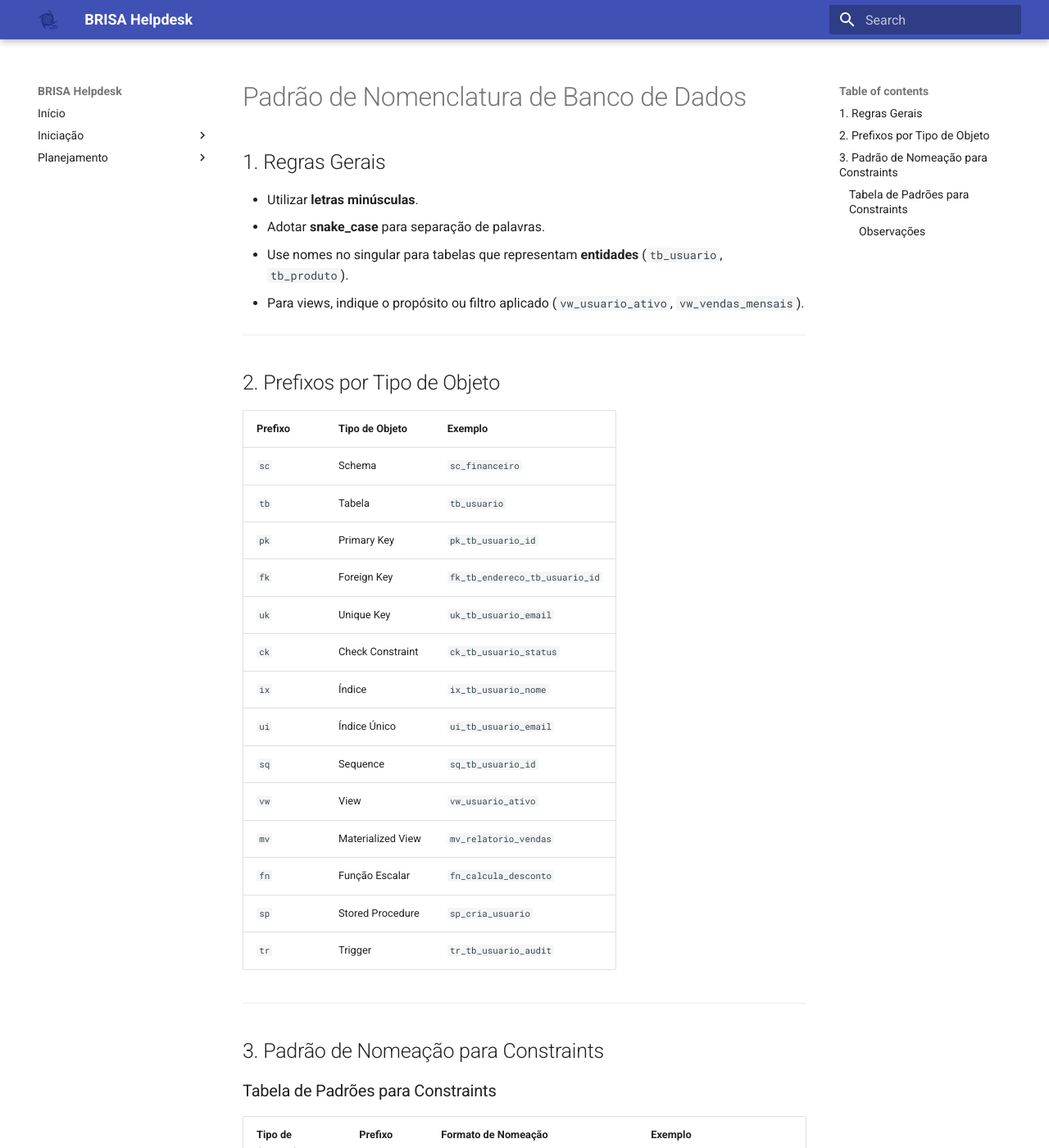
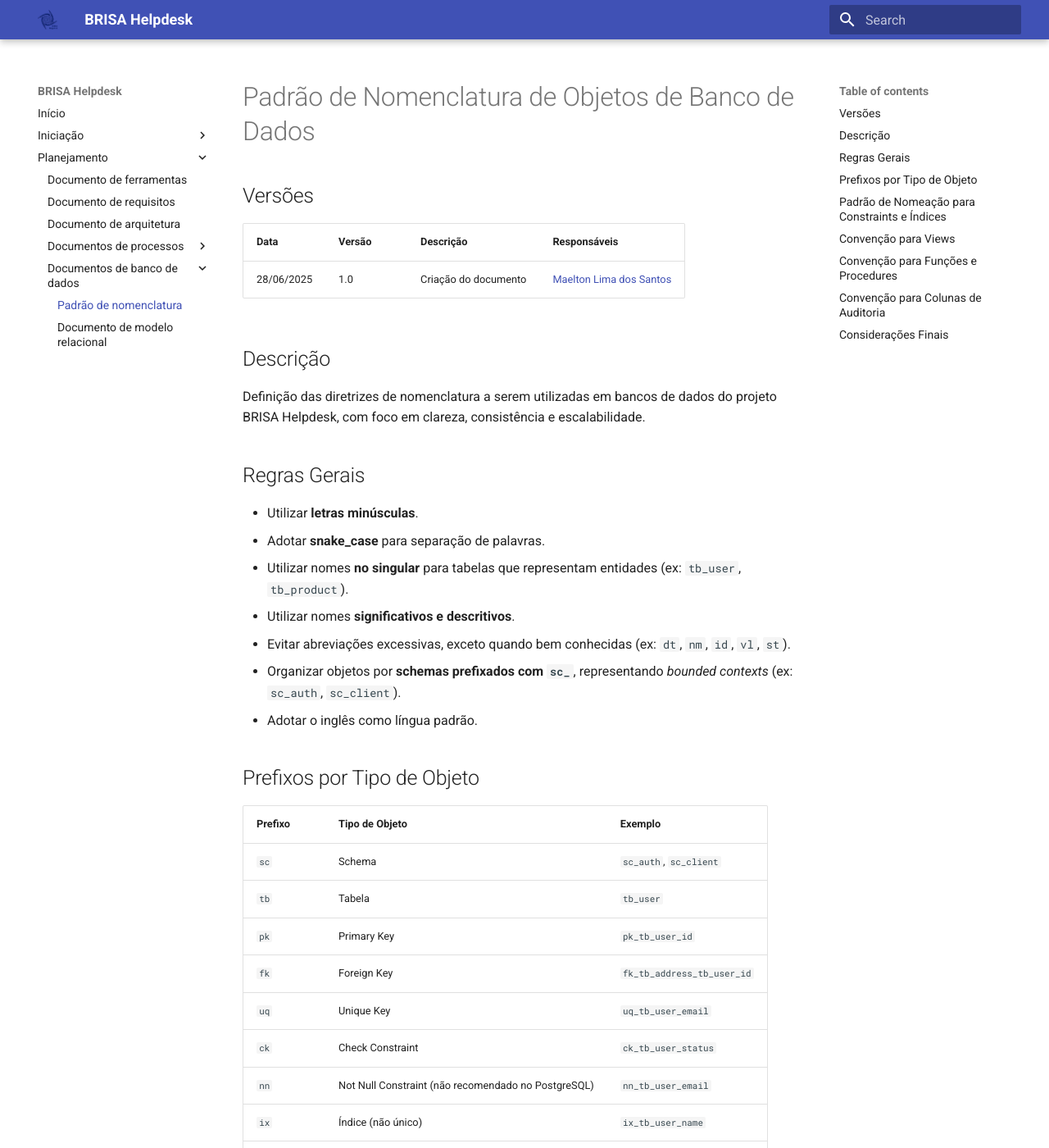
Before and after one commit to brisahelpdesk/mkdocs, an MkDocs documentation site: the page built from docs/planning/database/naming-convetions.md, in a window 1280 px wide and 1400 px high. Shown: the whole window at 82% size. Built offline with MkDocs 1.6.1 and Material for MkDocs 9.7.7, drawn with Linux system fonts in a browser that asks for light colours; some of the changed text lies outside the part shown.

```diff
--- a/docs/planning/database/naming-convetions.md
+++ b/docs/planning/database/naming-convetions.md
@@ -1,51 +1,95 @@
-# Padrão de Nomenclatura de Banco de Dados
+# Padrão de Nomenclatura de Objetos de Banco de Dados
 
-## 1. Regras Gerais
+## Versões
+
+| Data       | Versão | Descrição                  | Responsáveis               |
+|------------|--------|----------------------------|----------------------------|
+| 28/06/2025 | 1.0    | Criação do documento       | [Maelton Lima dos Santos](https://github.com/Maelton) |
+
+## Descrição
+
+Definição das diretrizes de nomenclatura a serem utilizadas em bancos de dados do projeto BRISA Helpdesk, com foco em clareza, consistência e escalabilidade.
+
+## Regras Gerais
 
 - Utilizar **letras minúsculas**.
 - Adotar **snake_case** para separação de palavras.
-- Use nomes no singular para tabelas que representam **entidades** (`tb_usuario`, `tb_produto`).
-- Para views, indique o propósito ou filtro aplicado (`vw_usuario_ativo`, `vw_vendas_mensais`).
+- Utilizar nomes **no singular** para tabelas que representam entidades (ex: `tb_user`, `tb_product`).
+- Utilizar nomes **significativos e descritivos**.
+- Evitar abreviações excessivas, exceto quando bem conhecidas (ex: `dt`, `nm`, `id`, `vl`, `st`).
+- Organizar objetos por **schemas prefixados com `sc_`**, representando *bounded contexts* (ex: `sc_auth`, `sc_client`).
+- Adotar o inglês como língua padrão.
 
----
-
-## 2. Prefixos por Tipo de Objeto
+## Prefixos por Tipo de Objeto
 
 | Prefixo | Tipo de Objeto           | Exemplo                            |
-|---------|--------------------------|------------------------------------|
-| `sc`    | Schema                   | `sc_financeiro`                    |
-| `tb`    | Tabela                   | `tb_usuario`                       |
-| `pk`    | Primary Key              | `pk_tb_usuario_id`                 |
-| `fk`    | Foreign Key              | `fk_tb_endereco_tb_usuario_id`     |
-| `uk`    | Unique Key               | `uk_tb_usuario_email`              |
-| `ck`    | Check Constraint         | `ck_tb_usuario_status`             |
-| `ix`    | Índice                   | `ix_tb_usuario_nome`               |
-| `ui`    | Índice Único             | `ui_tb_usuario_email`              |
-| `sq`    | Sequence                 | `sq_tb_usuario_id`                 |
-| `vw`    | View                     | `vw_usuario_ativo`                 |
-| `mv`    | Materialized View        | `mv_relatorio_vendas`              |
-| `fn`    | Função Escalar           | `fn_calcula_desconto`              |
-| `sp`    | Stored Procedure         | `sp_cria_usuario`                  |
-| `tr`    | Trigger                  | `tr_tb_usuario_audit`              |
+|---------|----------------------------|------------------------------------|
+| `sc`    | Schema                     | `sc_auth`, `sc_client`             |
+| `tb`    | Tabela                     | `tb_user`                       |
+| `pk`    | Primary Key                | `pk_tb_user_id`                 |
+| `fk`    | Foreign Key                | `fk_tb_address_tb_user_id`     |
+| `uq`    | Unique Key                 | `uq_tb_user_email`              |
+| `ck`    | Check Constraint           | `ck_tb_user_status`             |
+| `nn`    | Not Null Constraint (não recomendado no PostgreSQL) | `nn_tb_user_email` |
+| `ix`    | Índice (não único)       | `ix_tb_user_name`               |
+| `ui`    | Índice Único             | `ui_tb_user_email`              |
+| `sq`    | Sequence                 | `sq_tb_user_id`                 |
+| `vw`    | View                     | `vw_user_ativo`                 |
+| `mv`    | Materialized View        | `mv_sales_report`              |
+| `fn`    | Função Escalar           | `fn_calc_user_age`         |
+| `sp`    | Stored Procedure         | `sp_create_new_client`             |
+| `tr`    | Trigger                  | `tr_tb_user_audit_insert`       |
 
----
+## Padrão de Nomeação para Constraints e Índices
 
-## 3. Padrão de Nomeação para Constraints
+| Tipo de Constraint     | Prefixo | Formato de Nomeação                                          | Exemplo                                    |
+|------------------------|---------|--------------------------------------------------------------|--------------------------------------------|
+| Primary Key            | `pk_`   | `pk_{tabela}_{coluna}` ou `{coluna1}_{coluna2}`              | `pk_tb_usuario_id`                         |
+| Foreign Key            | `fk_`   | `fk_{tabela_origem}_{tabela_referenciada}_{coluna}` ou `{coluna1}_{coluna2}` | `fk_tb_pedido_tb_produto_id_codigo` |
+| Unique Key             | `uq_`   | `uq_{tabela}_{coluna}`                                      | `uq_tb_usuario_email`                      |
+| Check Constraint       | `ck_`   | `ck_{tabela}_{coluna}`                                      | `ck_tb_usuario_status`                     |
+| Not Null Constraint    | `nn_`   | `nn_{tabela}_{coluna}` (não recomendado no PostgreSQL)      | `nn_tb_usuario_email`                      |
+| Índice (não único)     | `ix_`   | `ix_{tabela}_{coluna}`                                      | `ix_tb_usuario_nome`                       |
+| Índice Único           | `ui_`   | `ui_{tabela}_{coluna}`                                      | `ui_tb_usuario_email`                      |
+| Trigger                | `tr_`   | `tr_{tabela}_{acao}`                                        | `tr_tb_usuario_audit_insert`               |
 
-### Tabela de Padrões para Constraints
+**Observações:**
+- Para colunas compostas, separe com `_` todas as colunas envolvidas.
+- Para triggers, `{acao}` pode ser `insert`, `update`, `delete`, `audit`, etc.
 
-| Tipo de Constraint     | Prefixo | Formato de Nomeação                                     | Exemplo                                  |
-|------------------------|---------|----------------------------------------------------------|-----------------------------------------|
-| **Primary Key**        | `pk_`   | `pk_{tabela}_{coluna}`                                  | `pk_tb_usuario_id`                       |
-| **Foreign Key**        | `fk_`   | `fk_{tabela_origem}_{tabela_referenciada}_{coluna}`     | `fk_tb_endereco_tb_usuario_usuario_id`   |
-| **Unique Key**         | `uk_`   | `uk_{tabela}_{coluna}`                                  | `uk_tb_usuario_email`                    |
-| **Check Constraint**   | `ck_`   | `ck_{tabela}_{coluna}`                                  | `ck_tb_usuario_status`                   |
-| **Not Null Constraint** | `nn_`   | `nn_{tabela}_{coluna}`                                    | `nn_tb_usuario_email`             |
-| **Índice (não único)** | `ix_`   | `ix_{tabela}_{coluna}`                                  | `ix_tb_usuario_nome`                     |
-| **Índice Único**       | `ui_`   | `ui_{tabela}_{coluna}`                                  | `ui_tb_usuario_email`                    |
-| **Trigger**            | `tr_`   | `tr_{tabela}_{acao}`                                    | `tr_tb_usuario_audit_insert`             |
+## Convenção para Views
 
-#### Observações
-- Para colunas compostas, separe os nomes com underscore. Por exemplo: `pk_tb_pedido_id_numero`.
-- Para triggers, o sufixo `{acao}` pode indicar a operação: `insert`, `update`, `delete`, etc.
-- Para views, indique o propósito ou filtro aplicado (`vw_usuario_ativo`, `vw_vendas_mensais`).
+- Utilizar o prefixo `vw_` para views normais e `mv_` para materializadas.
+- O nome deve indicar o propósito, regra de negócio ou filtro aplicado.
+
+  **Exemplos:**
+  - `vw_active_users`
+  - `vw_monthly_sales`
+  - `mv_stock_summary`
+
+## Convenção para Funções e Procedures
+
+- Prefixar com `fn_` (funções) e `sp_` (procedures).
+- Usar verbo no infinitivo e, preferencialmente, o domínio no início do nome.
+
+  **Exemplos:**
+  - `fn_user_calculate_age`
+  - `sp_client_create_new`
+  - `fn_order_calculate_total`
+
+## Convenção para Colunas de Auditoria
+
+Para tabelas com controle de auditoria, utilizar as seguintes colunas:
+
+| Coluna           | Significado                      |
+|------------------|----------------------------------|
+| `created_at`     | Data/hora de criação             |
+| `created_by`     | Usuário que criou                |
+| `updated_at`     | Data/hora da última atualização  |
+| `updated_by`     | Usuário que atualizou            |
+
+## Considerações Finais
+
+- As convenções devem ser seguidas de forma consistente em **todos os schemas**.
+- Para ambientes de desenvolvimento com múltiplos módulos/domínios, utilize `schemas` para **segmentação lógica**.
+- Documente e versiona este padrão junto com os scripts do banco para rastreabilidade e governança.
--- a/mkdocs.yml
+++ b/mkdocs.yml
@@ -22,3 +22,6 @@ nav:
     - Documento de arquitetura: planning/system-architecture/system-architecture.md
     - Documentos de processos:
       - Processo de criação de cliente: planning/system-processes/create-new-client.md
+    - Documentos de banco de dados:
+      - Padrão de nomenclatura: planning/database/naming-convetions.md
+      - Documento de modelo relacional: planning/database/relational-model.md
```
Also changed, not shown: docs/planning/database/relational-model.md (added, +123 -0 lines), docs/planning/database/database-objects.md (added), docs/planning/database/images/authentication-module.svg (added), 3 other files.
